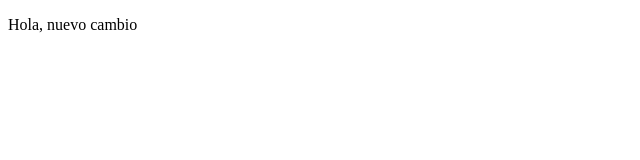
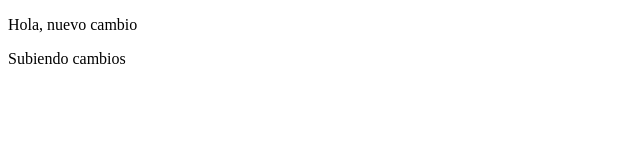
Before and after one commit to rubencadalsof-insti/repositorio_remoto, a plain HTML site: page index.html in a window 1280 px wide. Shown: the whole page, without its empty margins (0-640 px from the left). Drawn offline with Linux system fonts and the light colour scheme.

Commit message:
Upload changes

```diff
--- a/index.html
+++ b/index.html
@@ -9,6 +9,7 @@
     <main>
         <section>
             <p>Hola, nuevo cambio</p>
+            <p>Subiendo cambios</p>
         </section>
     </main>
 </body>
```
